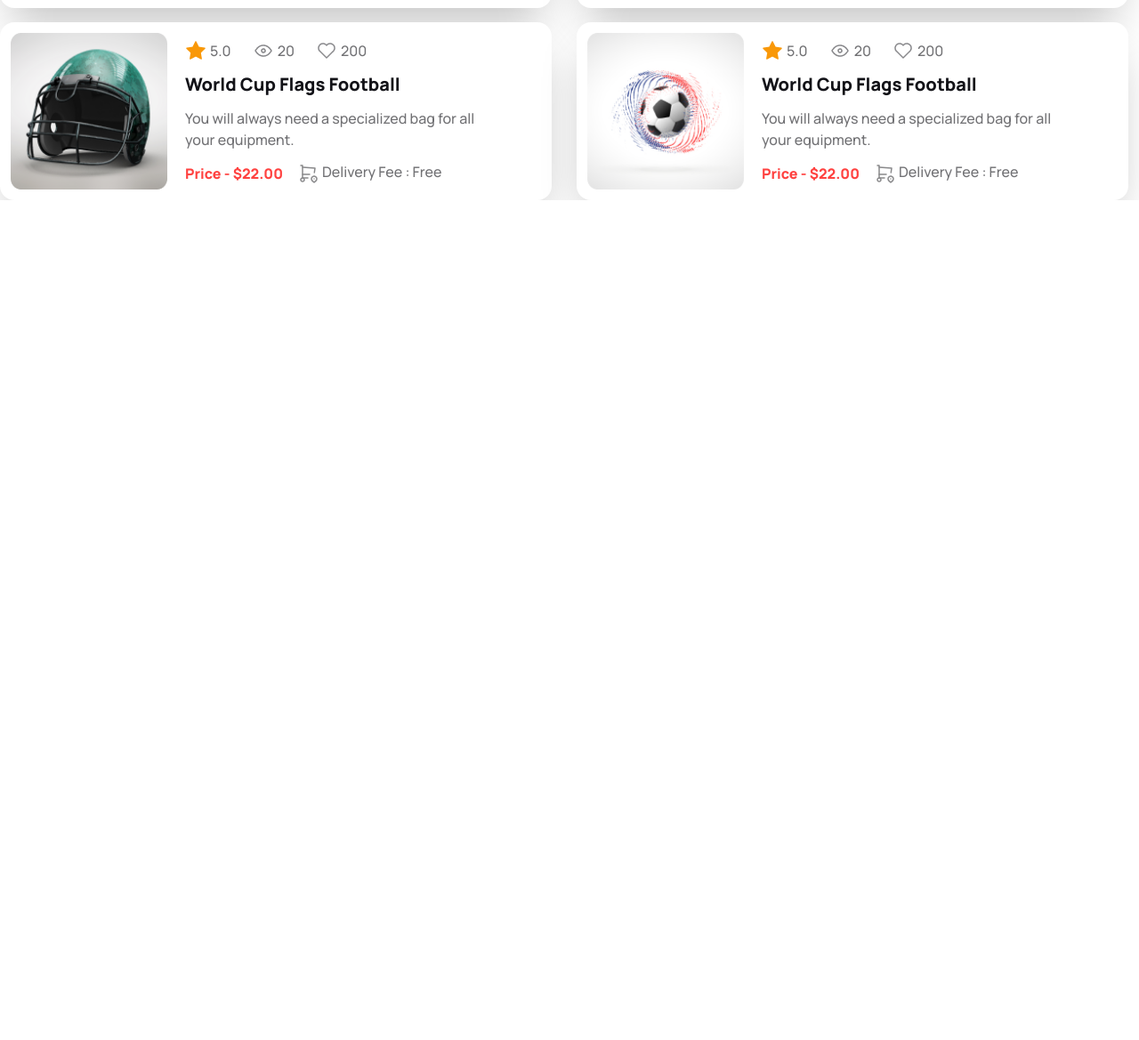
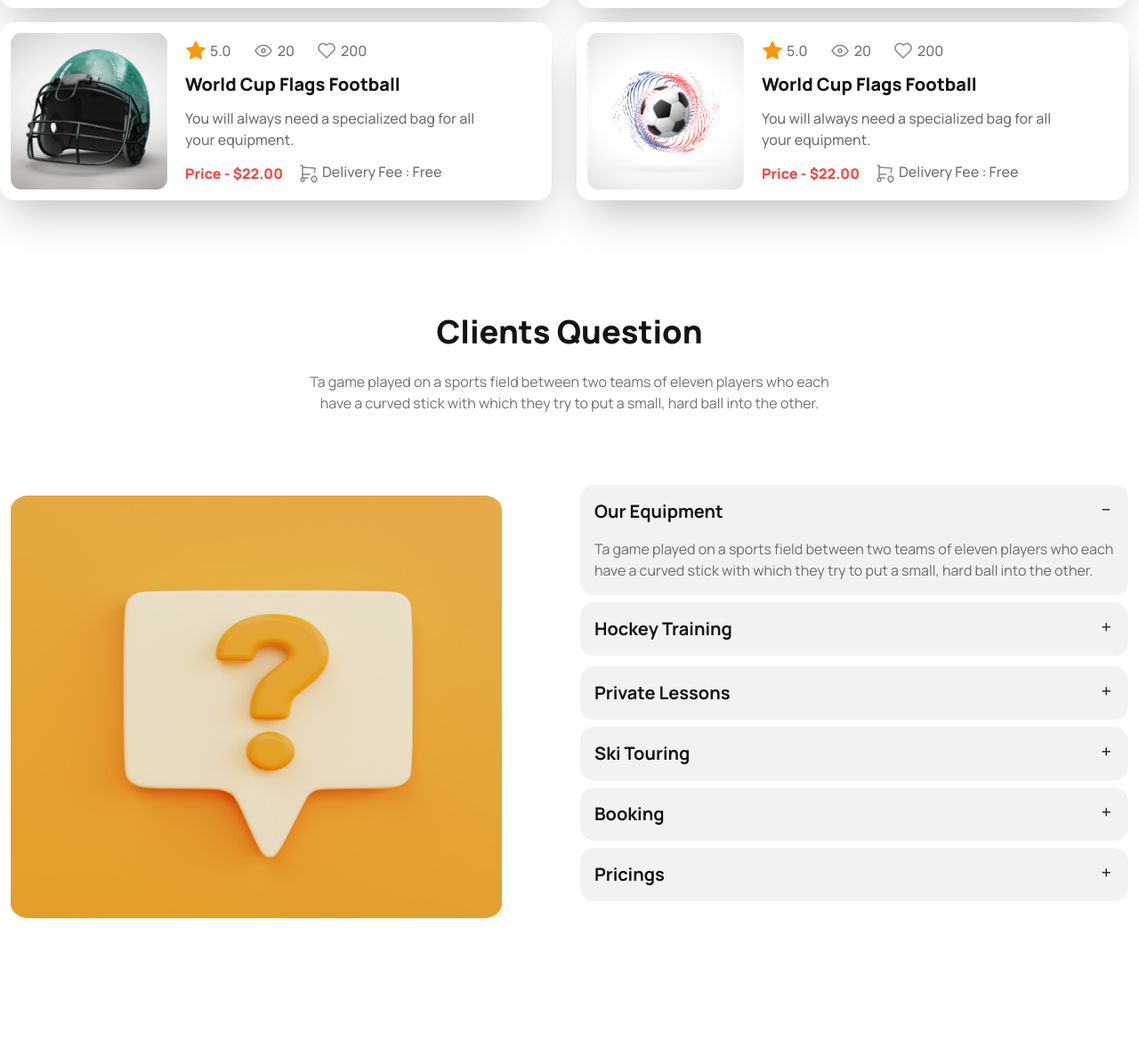
Before and after one commit to sisharif1017/3rd-assingment, a plain HTML site: page index.html in a window 1280 px wide. Shown: the part 3267-4436 px from the top of the page at 89% size. Before the commit the page ends 3492 px from the top, so only its background shows below. Drawn offline with nearby package versions, Linux system fonts and the light colour scheme.

Commit message:
added client section

```diff
--- a/index.html
+++ b/index.html
@@ -396,6 +396,74 @@
 
       <!-- client section -->
 
+      <section class="container mx-auto mt-32">
+        <div class="text-center">
+            <h3 class="text-[#131318] text-4xl font-extrabold mb-6">Clients Question</h3>
+            <p class="text-[#13131899] mb-20 lg:w-[600px] lg:mx-auto mx-3">Ta game played on a sports field between two teams of eleven players who each have a curved stick with which they try to put a small, hard ball into the other.</p>
+        </div>
+      <div class="grid lg:grid-cols-2">
+        <div>
+            <img class="lg:w-[90%] lg:h-[80%] mb-3 p-3" src="Images/11.png" alt="">
+        </div>
+        <div class="px-3">
+            <div class="collapse collapse-plus bg-base-200 mb-2">
+                <input type="radio" name="my-accordion-3" checked="checked" />
+                <div class="collapse-title text-xl font-medium">
+                    <h3 class="text-[#131318] text-[20px] font-bold">Our Equipment</h3>
+                </div>
+                <div class="collapse-content">
+                  <p class="text-[#13131899]">Ta game played on a sports field between two teams of eleven players who each have a curved stick with which they try to put a small, hard ball into the other.</p>
+                </div>
+              </div>
+              <div class="collapse collapse-plus bg-base-200 mb-2">
+                <input type="radio" name="my-accordion-3" />
+                <div class="collapse-title text-xl font-medium">
+                    <h3 class="text-[#131318] text-[20px] font-bold">Hockey Training</h3>
+                </div>
+                <div class="collapse-content">
+                    <p class="text-[#13131899]">Ta game played on a sports field between two teams of eleven players who each have a curved stick with which they try to put a small, hard ball into the other.</p>
+                </div>
+              </div>
+              <div class="collapse collapse-plus bg-base-200 mb-2 mt-3">
+                <input type="radio" name="my-accordion-3" />
+                <div class="collapse-title text-xl font-medium">
+                  <h3 class="text-[#131318] text-[20px] font-bold">Private Lessons</h3>
+                </div>
+                <div class="collapse-content">
+                    <p class="text-[#13131899]">Ta game played on a sports field between two teams of eleven players who each have a curved stick with which they try to put a small, hard ball into the other.</p>
+                </div>
+              </div>
+              <div class="collapse collapse-plus bg-base-200 mb-2">
+                <input type="radio" name="my-accordion-3" />
+                <div class="collapse-title text-xl font-medium">
+                    <h3 class="text-[#131318] text-[20px] font-bold">Ski Touring</h3>
+                </div>
+                <div class="collapse-content">
+                    <p class="text-[#13131899]">Ta game played on a sports field between two teams of eleven players who each have a curved stick with which they try to put a small, hard ball into the other</p>
+                </div>
+              </div>
+              <div class="collapse collapse-plus bg-base-200 mb-2">
+                <input type="radio" name="my-accordion-3" />
+                <div class="collapse-title text-xl font-medium">
+                    <h3 class="text-[#131318] text-[20px] font-bold">Booking</h3>
+                </div>
+                <div class="collapse-content">
+                    <p class="text-[#13131899]">Ta game played on a sports field between two teams of eleven players who each have a curved stick with which they try to put a small, hard ball into the other</p>
+                </div>
+              </div>
+              <div class="collapse collapse-plus bg-base-200 mb-2">
+                <input type="radio" name="my-accordion-3" />
+                <div class="collapse-title text-xl font-medium">
+                    <h3 class="text-[#131318] text-[20px] font-bold">Pricings</h3>
+                </div>
+                <div class="collapse-content">
+                    <p class="text-[#13131899]">Ta game played on a sports field between two teams of eleven players who each have a curved stick with which they try to put a small, hard ball into the other.</p>
+                </div>
+              </div>
+        </div>
+      </div>
+    </section>
+
 
 
     </main>
```
